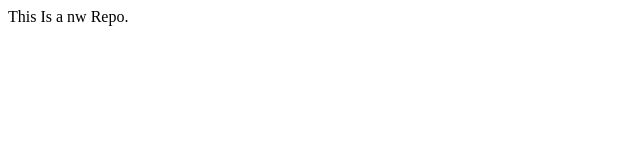
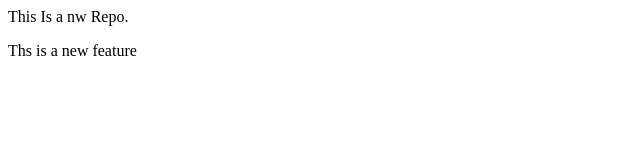
Before and after one commit to roshan7432/localrepo, a plain HTML site: page index.html in a window 1280 px wide. Shown: the whole page, without its empty margins (0-640 px from the left). Drawn offline with Linux system fonts and the light colour scheme.

Commit message:
ADD new feature

```diff
--- a/index.html
+++ b/index.html
@@ -1 +1,2 @@
 <p>This Is a nw Repo.</p>
+<p>Ths is a new feature</p
```
